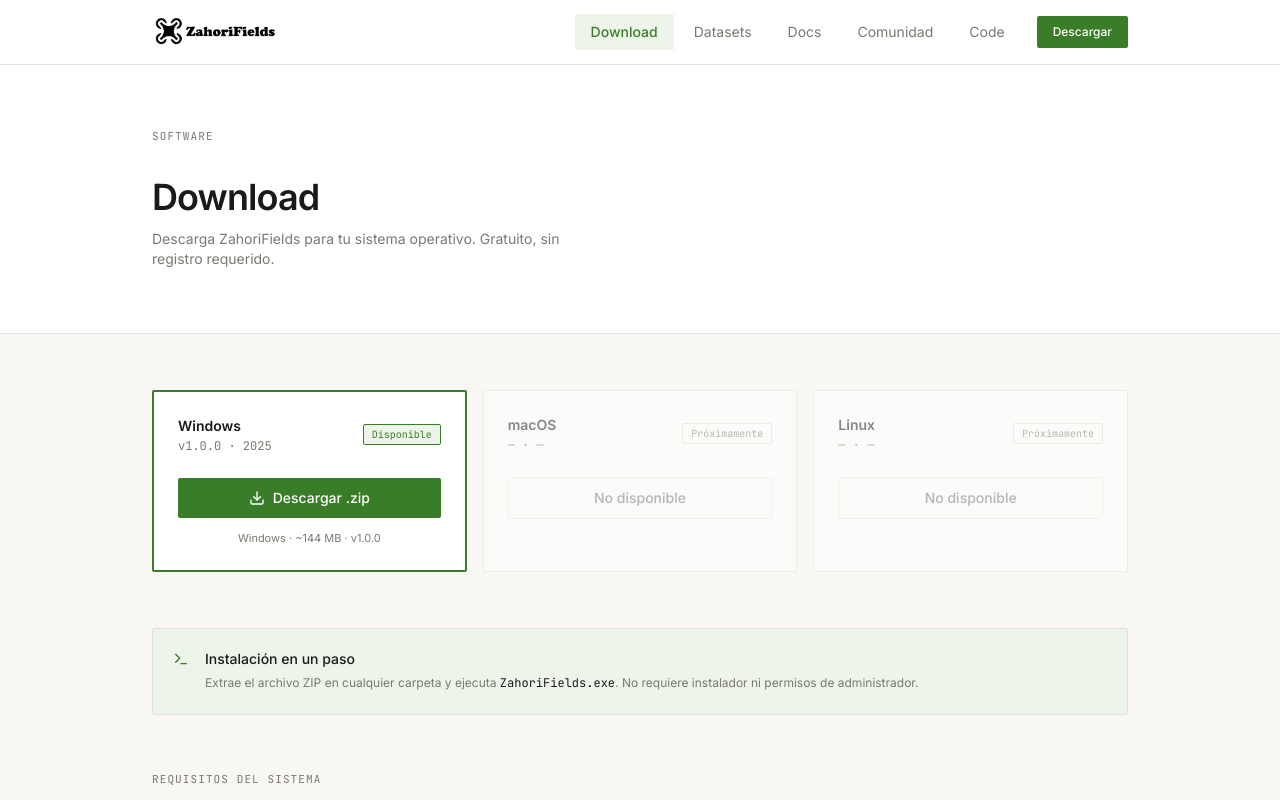
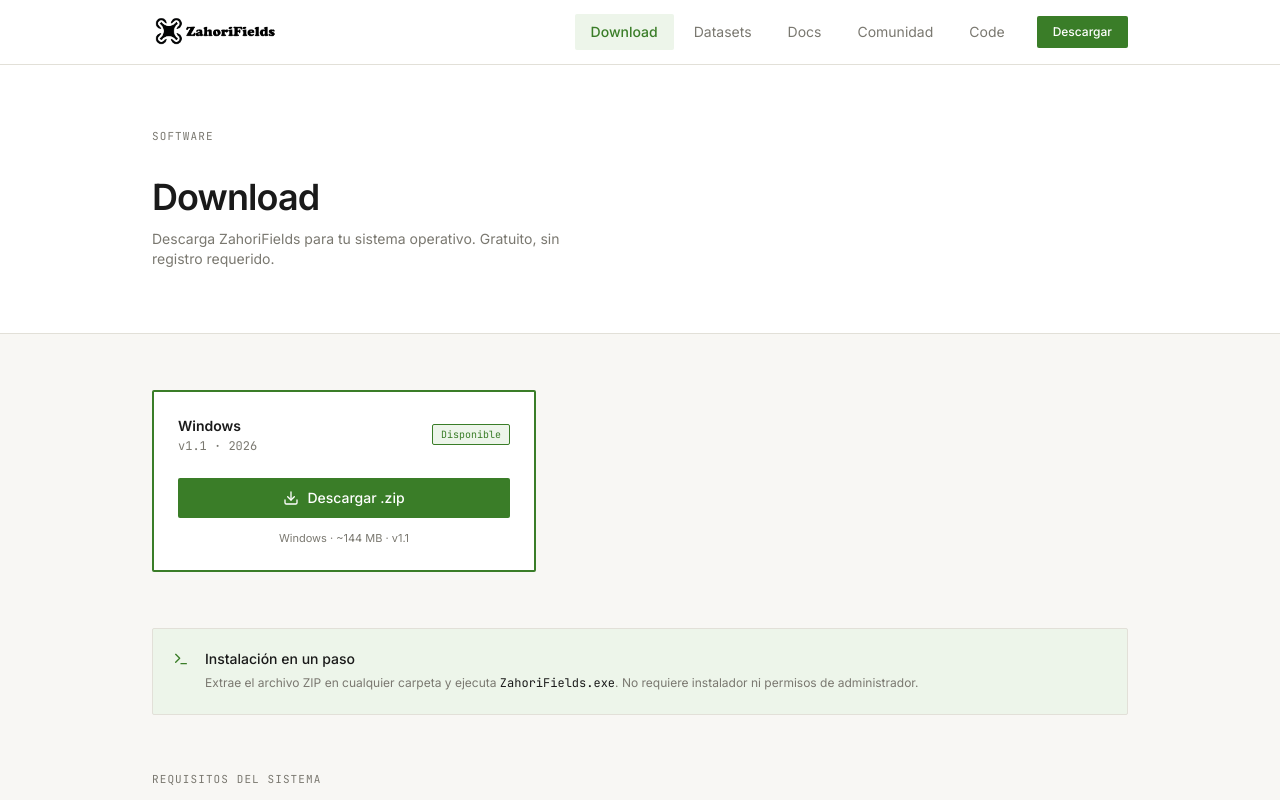
Before and after one commit to vacashot/zahorifields-web, a React (Vite) app: page /download in a window 1280 px wide. Shown: the top 800 px of the page. Built offline with nearby package versions, Linux system fonts and the light colour scheme.

Commit message:
fix(download): remove macOS/Linux, update to v1.1 2026

```diff
--- a/src/pages/Download.jsx
+++ b/src/pages/Download.jsx
@@ -30,14 +30,13 @@
       </div>
 
       <div className="max-w-5xl mx-auto px-6 py-14">
-        {/* OS Cards */}
-        <div className="grid md:grid-cols-3 gap-4 mb-14">
-          {/* Windows activo */}
+        {/* OS Card — solo Windows */}
+        <div className="max-w-sm mb-14">
           <div className="border-2 border-accent bg-white p-6 rounded-sm">
             <div className="flex items-center justify-between mb-6">
               <div>
                 <p className="text-sm font-semibold text-text">Windows</p>
-                <p className="text-xs font-mono text-muted mt-0.5">v1.0.0 · 2025</p>
+                <p className="text-xs font-mono text-muted mt-0.5">v1.1 · 2026</p>
               </div>
               <span className="text-[10px] font-mono text-accent border border-accent bg-accent-light px-2 py-0.5 rounded-sm">Disponible</span>
             </div>
@@ -48,21 +47,8 @@
               <DownloadIcon className="w-4 h-4" />
               Descargar .zip
             </a>
-            <p className="text-[11px] text-muted mt-3 text-center">Windows · ~144 MB · v1.0.0</p>
+            <p className="text-[11px] text-muted mt-3 text-center">Windows · ~144 MB · v1.1</p>
           </div>
-
-          {['macOS', 'Linux'].map((os) => (
-            <div key={os} className="border border-border bg-white p-6 rounded-sm opacity-50">
-              <div className="flex items-center justify-between mb-6">
-                <div>
-                  <p className="text-sm font-semibold text-text">{os}</p>
-                  <p className="text-xs font-mono text-muted mt-0.5">— · —</p>
-                </div>
-                <span className="text-[10px] font-mono text-muted border border-border px-2 py-0.5 rounded-sm">Próximamente</span>
-              </div>
-              <button disabled className="btn-ghost w-full justify-center cursor-not-allowed opacity-60">No disponible</button>
-            </div>
-          ))}
         </div>
 
         {/* Nota */}
```
